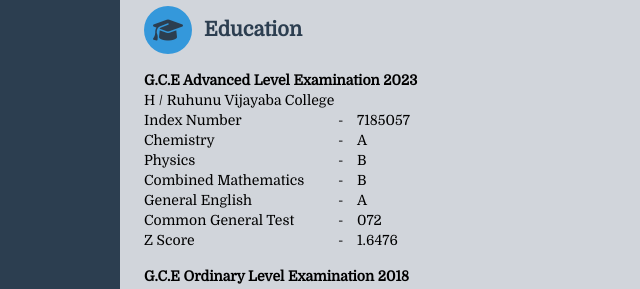
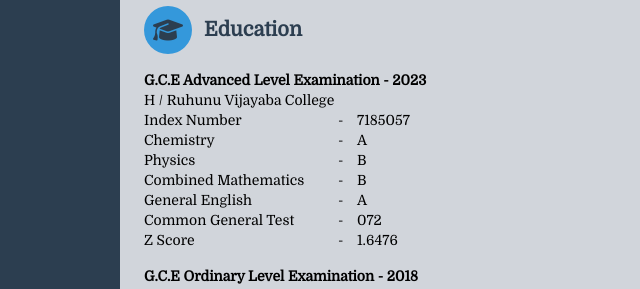
Before and after one commit to yasirumadhuwantha/IP001, a plain HTML site: page index.html in a window 1280 px wide. Shown: the part 526-815 px from the top of the page, 328-968 px from the left. Drawn offline with nearby package versions, Linux system fonts and the light colour scheme.

Commit message:
Update index.html

```diff
--- a/index.html
+++ b/index.html
@@ -445,7 +445,7 @@
     <div class="text-sm">
 
       <!-- Advanced Level Examination -->
-      <div><strong>G.C.E Advanced Level Examination 2023</strong></div>
+      <div><strong>G.C.E Advanced Level Examination - 2023</strong></div>
       <div class="grid grid-cols-[190px,15px,1fr] gap-x-1">
 
         <div class="col-span-3">H / Ruhunu Vijayaba College</div>
@@ -460,7 +460,7 @@
       </div>
 
       <!-- Ordinary Level Examination -->
-      <div class="mt-4"><strong>G.C.E Ordinary Level Examination 2018</strong></div>
+      <div class="mt-4"><strong>G.C.E Ordinary Level Examination - 2018</strong></div>
       <div class="grid grid-cols-[190px,15px,1fr] gap-x-1">
 
         <div class="col-span-3">H / Ruhunu Vijayaba College</div>
```
